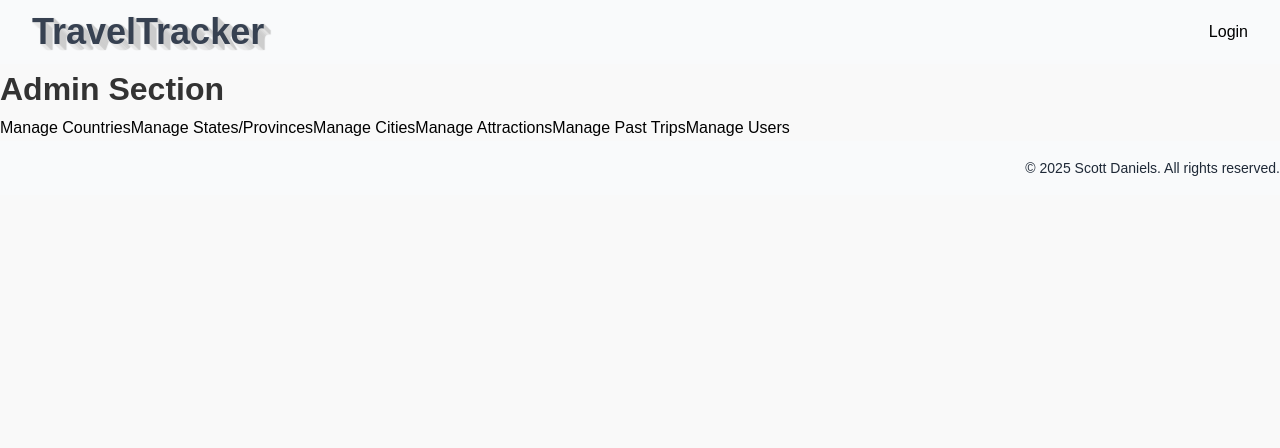
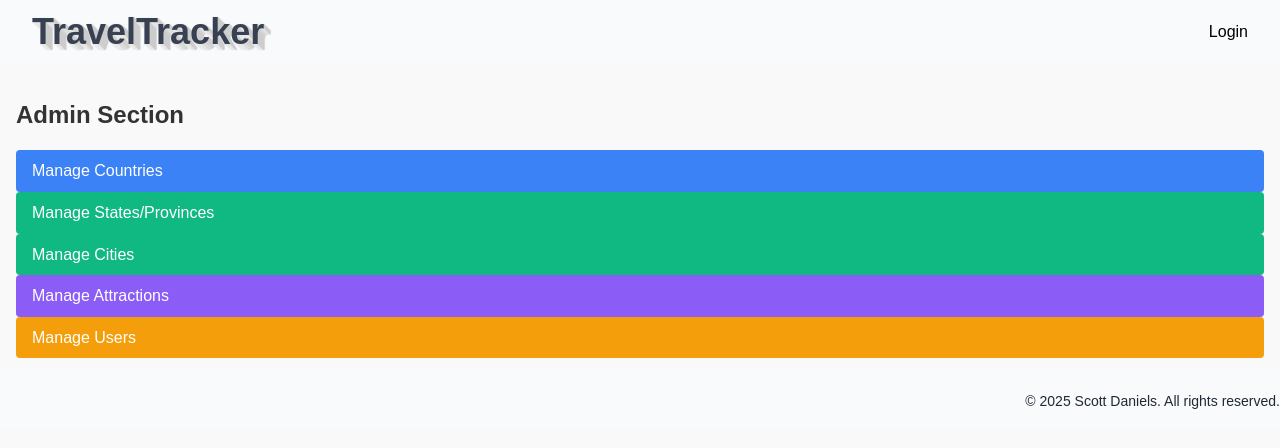
Before and after one commit to Saint48198/triptracker, a Next.js app: page /admin in a window 1280 px wide. Shown: the top 448 px of the page. Built offline with nearby package versions, Linux system fonts and the light colour scheme; no server answers.

Commit message:
switch to sass

```diff
--- a/app/admin/AdminLandingPage.module.scss
+++ b/app/admin/AdminLandingPage.module.scss
@@ -0,0 +1,46 @@
+// AdminLandingPage.module.scss
+@import "@/styles/variables";
+
+.container {
+  max-width: 1280px;
+  margin: 0 auto;
+  padding: 1rem;
+}
+
+.title {
+  font-size: 1.5rem;
+  font-weight: 700;
+  margin: 1rem 0;
+}
+
+.link {
+  display: block;
+  background-color: $color-blue-500;
+  color: $color-white;
+  padding: 0.5rem 1rem;
+  border-radius: 0.25rem;
+  &:hover {
+    background-color: $color-blue-600
+  }
+}
+
+.linkGreen {
+  background-color: #10b981;
+  &:hover {
+    background-color: #059669;
+  }
+}
+
+.linkPurple {
+  background-color: #8b5cf6;
+  &:hover {
+    background-color: #7c3aed;
+  }
+}
+
+.linkYellow {
+  background-color: #f59e0b;
+  &:hover {
+    background-color: #d97706;
+  }
+}
--- a/app/admin/page.tsx
+++ b/app/admin/page.tsx
@@ -4,47 +4,39 @@ import React from 'react';
 import Link from 'next/link';
 import Navbar from '@/components/Navbar/Navbar';
 import Footer from '@/components/Footer/Footer';
+import styles from './AdminLandingPage.module.scss';
 
 export default function AdminLandingPage() {
   return (
     <>
       <Navbar />
-      <main className="container mx-auto px-4">
-        <h1 className="text-2xl font-bold my-4">Admin Section</h1>
+      <main className={styles.container}>
+        <h1 className={styles.title}>Admin Section</h1>
         <div className="space-y-4">
-          <Link
-            href="/admin/countries"
-            className="block bg-blue-500 text-white px-4 py-2 rounded hover:bg-blue-600"
-          >
+          <Link href="/admin/countries" className={styles.link}>
             Manage Countries
           </Link>
           <Link
             href="/admin/states"
-            className="block bg-green-300 text-white px-4 py-2 rounded hover:bg-green-600"
+            className={`${styles.link} ${styles.linkGreen}`}
           >
             Manage States/Provinces
           </Link>
           <Link
             href="/admin/cities"
-            className="block bg-green-500 text-white px-4 py-2 rounded hover:bg-green-300"
+            className={`${styles.link} ${styles.linkGreen}`}
           >
             Manage Cities
           </Link>
           <Link
             href="/admin/attractions"
-            className="block bg-green-900 text-white px-4 py-2 rounded hover:bg-green-600"
+            className={`${styles.link} ${styles.linkPurple}`}
           >
             Manage Attractions
           </Link>
           <Link
-            href="/admin/trip"
-            className="block bg-purple-500 text-white px-4 py-2 rounded hover:bg-purple-600"
-          >
-            Manage Past Trips
-          </Link>
-          <Link
             href="/admin/users"
-            className="block bg-yellow-500 text-white px-4 py-2 rounded hover:bg-yellow-600"
+            className={`${styles.link} ${styles.linkYellow}`}
           >
             Manage Users
           </Link>
```
